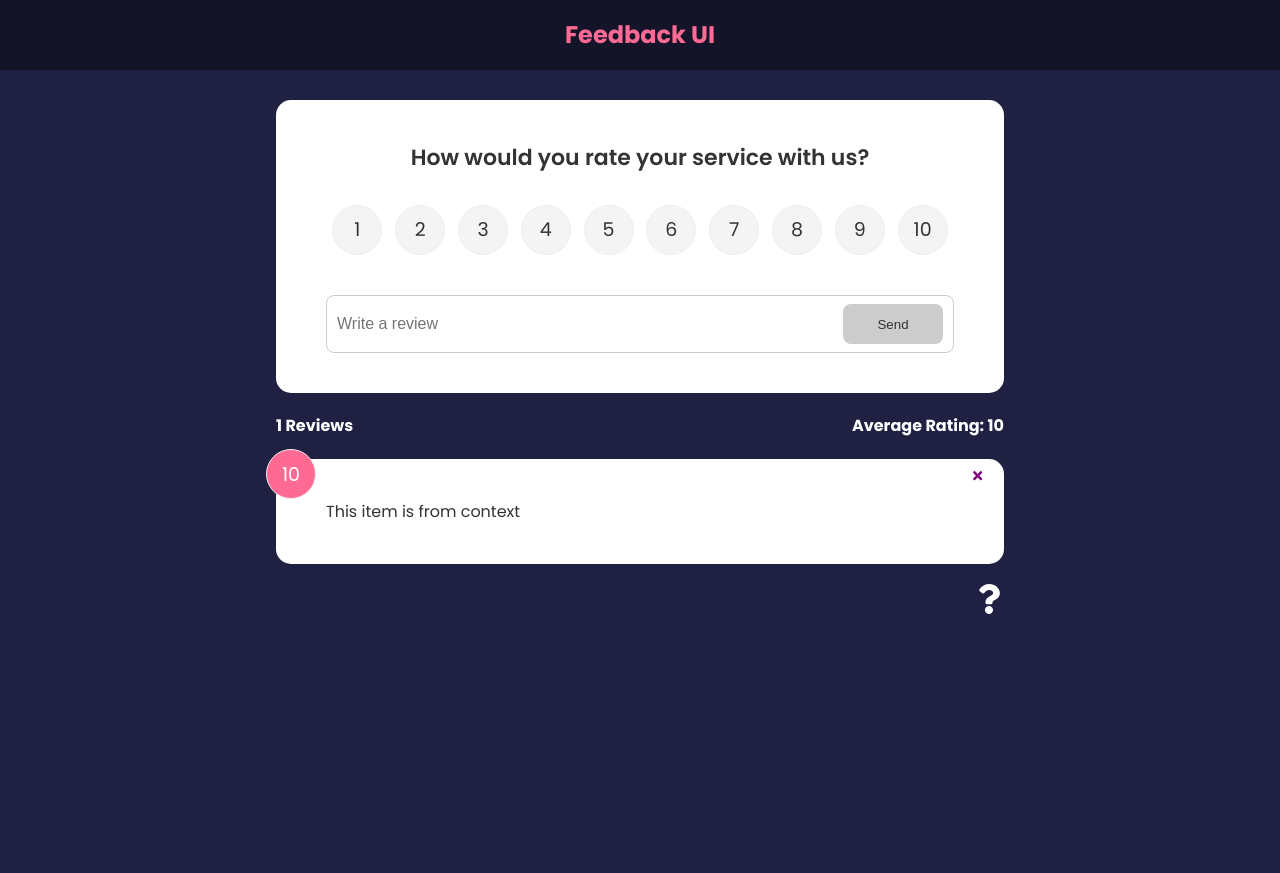
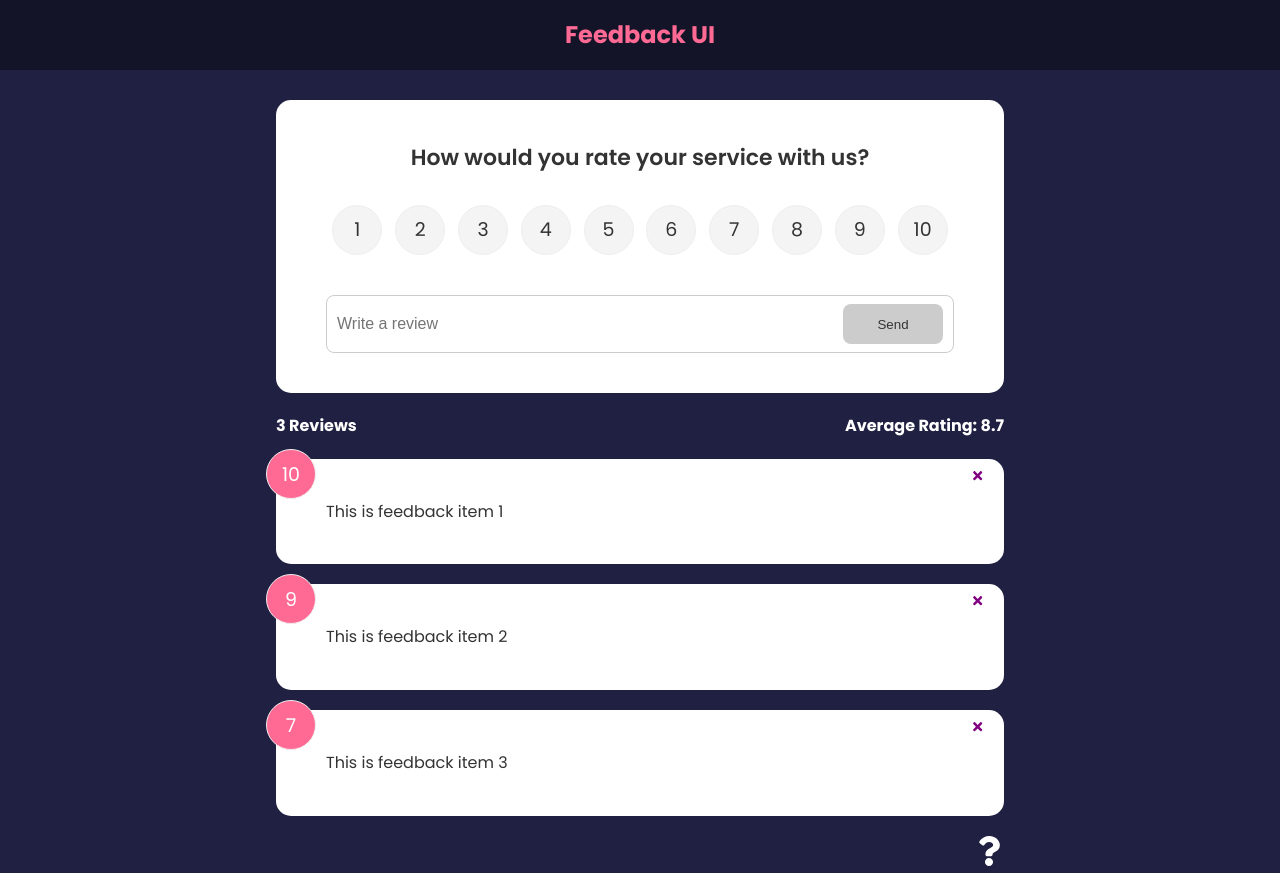
Before and after one commit to willbowdler/FeedBack-Application-UDTut, a React (Create React App) app: page / in a window 1280 px wide. Before the commit the page ends 800 px from the top, so only its background shows below. Built offline with nearby package versions, Linux system fonts and the light colour scheme.

Commit message:
using context to clean up code 2

```diff
--- a/src/App.js
+++ b/src/App.js
@@ -1,32 +1,16 @@
-import { v4 as uuidv4 } from 'uuid'
 import { BrowserRouter as Router, Route, Routes } from 'react-router-dom'
-import { useState } from "react"
 import Header from "./components/Header"
 import FeedbackList from "./components/FeedbackList"
 import FeedbackStats from "./components/FeedbackStats"
 import FeedbackForm from "./components/FeedbackForm"
 import AboutIconLink from './components/AboutIconLink'
 import AboutPage from './pages/AboutPage'
-import { FeebackProvider } from './context/FeedbackContext'
-
-import FeedbackData from "./data/FeedbackData"
+import { FeedbackProvider } from './context/FeedbackContext'
 
 function App() {
-  const [feedback, setFeedback] = useState(FeedbackData)
-
-  const addFeedback = (newFeedback) => {
-    newFeedback.id = uuidv4()
-    setFeedback([newFeedback, ...feedback])
-  }
-
-  const deleteFeedback = (id) => {
-    if (window.confirm('Are you sure you want to delete?')) {
-      setFeedback(feedback.filter((item) => item.id !== id))
-    }
-  }
 
   return (
-    <FeebackProvider>
+    <FeedbackProvider>
       <Router>
         <Header />
         <div className="container">
@@ -36,9 +20,9 @@ function App() {
               path='/'
               element= {
                 <>
-                  <FeedbackForm handleAdd={addFeedback} />
+                  <FeedbackForm />
                   <FeedbackStats />
-                  <FeedbackList handleDelete={deleteFeedback}/>
+                  <FeedbackList />
                 </>
               }>
             </Route>
@@ -49,7 +33,7 @@ function App() {
           <AboutIconLink />
         </div>
       </Router>
-    </FeebackProvider>
+    </FeedbackProvider>
   )
 }
 
--- a/src/components/FeedbackForm.jsx
+++ b/src/components/FeedbackForm.jsx
@@ -1,13 +1,16 @@
-import { useState } from "react"
-import RatingSelect from "./RatingSelect";
+import { useState, useContext } from "react"
+import RatingSelect from "./RatingSelect"
 import Card from "./shared/Card"
-import Button from "./shared/Button";
+import Button from "./shared/Button"
+import FeedbackContext from "../context/FeedbackContext"
 
-function FeedbackForm({handleAdd}) {
+function FeedbackForm() {
   const [text, setText] = useState('');
   const [rating, setRating] = useState(10);
   const [btnDisabled, setBtnDisabled] = useState(true);
   const [message, setMessage] = useState('');
+
+  const {addFeedback} = useContext(FeedbackContext)
 
   const handleTextChange = (e) => {
     if (text === '') {
@@ -32,7 +35,8 @@ function FeedbackForm({handleAdd}) {
         rating
       }
 
-      handleAdd(newFeedback)
+      addFeedback(newFeedback)
+
       setText('')
     }
   }
--- a/src/components/FeedbackItem.jsx
+++ b/src/components/FeedbackItem.jsx
@@ -1,12 +1,16 @@
 import { FaTimes } from 'react-icons/fa'
+import { useContext } from 'react'
 import PropTypes from 'prop-types'
 import Card from './shared/Card'
+import FeedbackContext from '../context/FeedbackContext'
 
-function FeedbackItem({ item, handleDelete }) {
+function FeedbackItem({ item }) {
+  const { deleteFeedback } = useContext(FeedbackContext)
+
   return (
     <Card>
       <div className="num-display">{item.rating}</div>
-      <button onClick={() => handleDelete(item.id)} className="close">
+      <button onClick={() => deleteFeedback(item.id)} className="close">
         <FaTimes color='purple' />
       </button>
       <div className="text-display">{item.text}</div>
--- a/src/components/FeedbackList.jsx
+++ b/src/components/FeedbackList.jsx
@@ -3,7 +3,7 @@ import { useContext } from 'react'
 import FeedbackItem from "./FeedbackItem"
 import FeedbackContext from '../context/FeedbackContext'
 
-function FeedbackList({handleDelete}) {
+function FeedbackList() {
   const {feedback} = useContext(FeedbackContext)
 
   if (!feedback || feedback.length === 0) {
@@ -24,7 +24,6 @@ function FeedbackList({handleDelete}) {
             <FeedbackItem
               key={item.id}
               item={item}
-              handleDelete={handleDelete}
             />
           </motion.div>
         ))}
--- a/src/context/FeedbackContext.js
+++ b/src/context/FeedbackContext.js
@@ -1,18 +1,42 @@
+import { v4 as uuidv4 } from 'uuid'
 import { createContext, useState } from "react"
 
 const FeedbackContext = createContext()
 
-export const FeebackProvider = ({children}) => {
+export const FeedbackProvider = ({children}) => {
 const [feedback, setFeedback] = useState([
   {
     id: 1,
-    text: 'This item is from context',
+    text: 'This is feedback item 1',
     rating: 10
+  },
+  {
+    id: 2,
+    text: 'This is feedback item 2',
+    rating: 9
+  },
+  {
+    id: 3,
+    text: 'This is feedback item 3',
+    rating: 7
+  },
+])
+
+const addFeedback = (newFeedback) => {
+  newFeedback.id = uuidv4()
+  setFeedback([newFeedback, ...feedback])
+}
+
+const deleteFeedback = (id) => {
+  if (window.confirm('Are you sure you want to delete?')) {
+    setFeedback(feedback.filter((item) => item.id !== id))
   }
-])
+}
 
   return <FeedbackContext.Provider value={{
     feedback,
+    deleteFeedback,
+    addFeedback
   }}>
     {children}
   </FeedbackContext.Provider>
```
